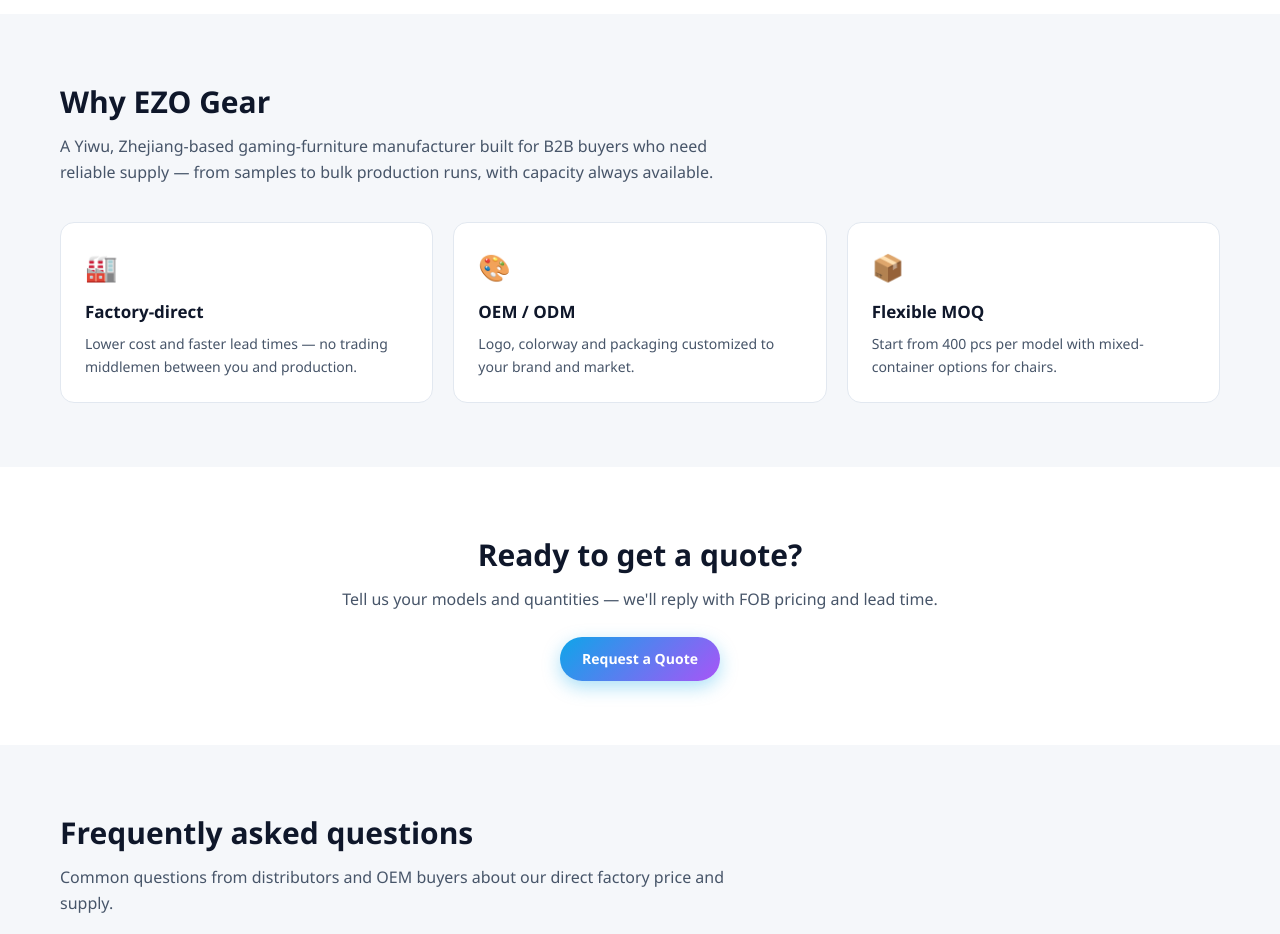
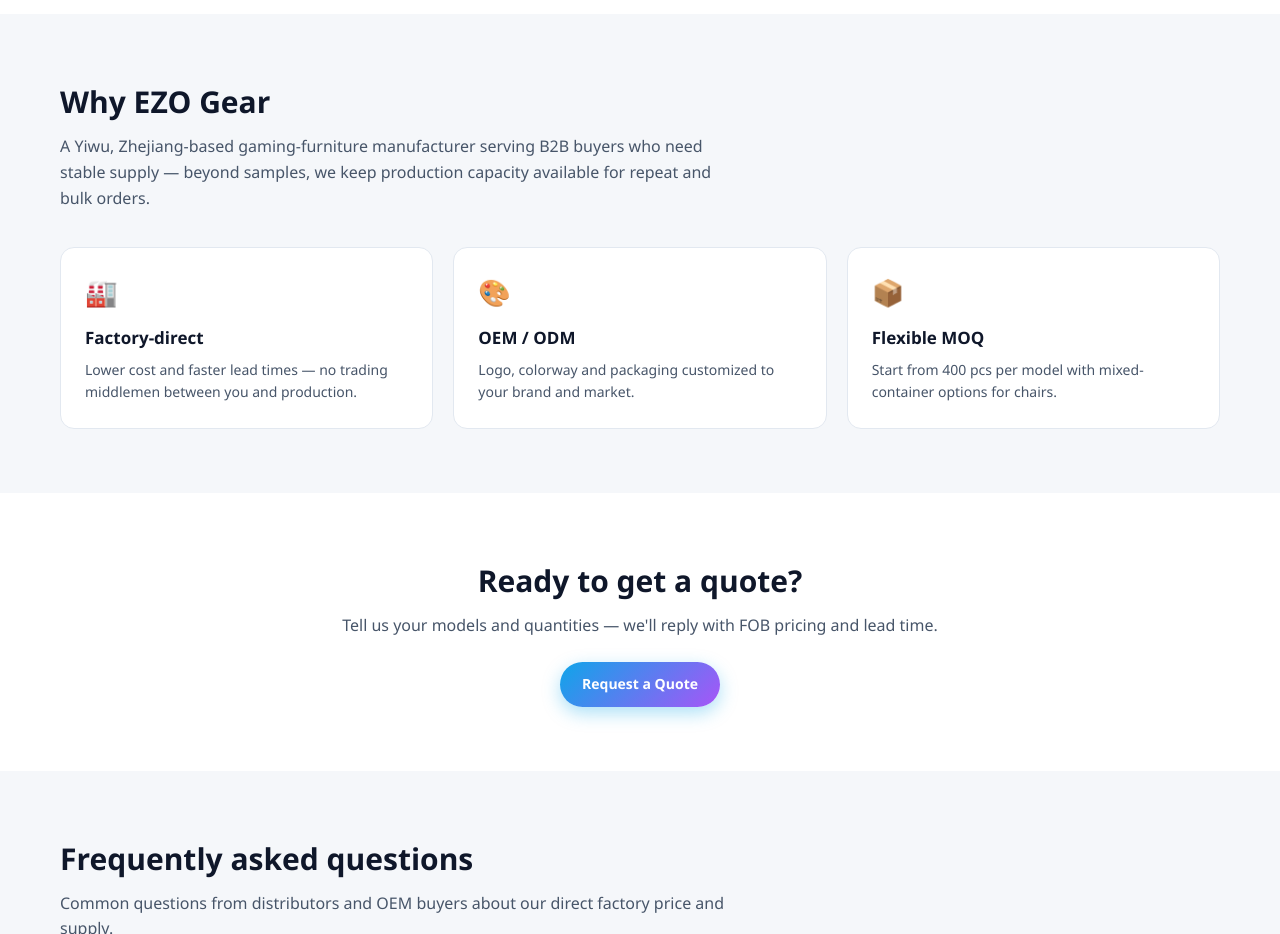
Before and after one commit to chinaselection-01/ezogear, a plain HTML site: page index.html in a window 1280 px wide. Shown: the part 1220-2154 px from the top of the page. Drawn offline with Linux system fonts and the light colour scheme.

Commit message:
Homepage About copy: apply C variant (stable supply, repeat & bulk orders)

```diff
--- a/index.html
+++ b/index.html
@@ -164,7 +164,7 @@
 <section class="section soft" id="about">
   <div class="wrap">
     <h2>Why EZO Gear</h2>
-    <p class="lead">A Yiwu, Zhejiang-based gaming-furniture manufacturer built for B2B buyers who need reliable supply — from samples to bulk production runs, with capacity always available.</p>
+    <p class="lead">A Yiwu, Zhejiang-based gaming-furniture manufacturer serving B2B buyers who need stable supply — beyond samples, we keep production capacity available for repeat and bulk orders.</p>
     <div class="feat-grid">
       <div class="feat"><div class="ic">🏭</div><h4>Factory-direct</h4><p>Lower cost and faster lead times — no trading middlemen between you and production.</p></div>
       <div class="feat"><div class="ic">🎨</div><h4>OEM / ODM</h4><p>Logo, colorway and packaging customized to your brand and market.</p></div>
```
